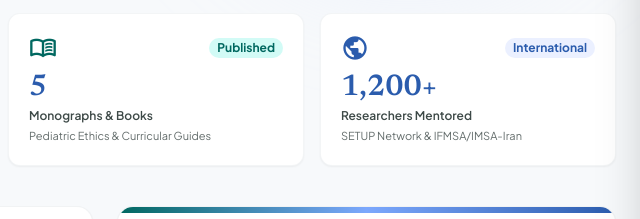
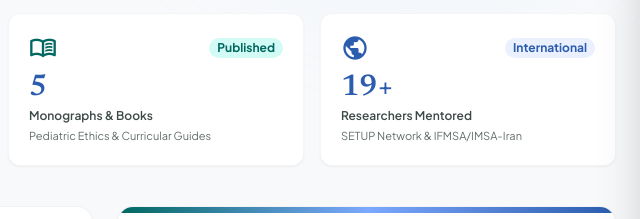
Before and after one commit to Fatemeh-Mokarrami/fatemeh-mokarrami.github.io, a plain HTML site: page index.html in a window 1280 px wide. Shown: the part 405-624 px from the top of the page, 640-1280 px from the left. Drawn offline with nearby package versions, Linux system fonts and the light colour scheme; files that its build step writes are made by us from their sources; files whose address does not match are found by name.

Commit message:
Update index.html

```diff
--- a/index.html
+++ b/index.html
@@ -289,7 +289,7 @@
               <span class="material-symbols-outlined text-secondary text-[28px] group-hover:scale-110 transition-transform">public</span>
               <span class="text-xs text-secondary font-bold bg-secondary-fixed/50 px-2 py-0.5 rounded-full">International</span>
             </div>
-            <div class="font-headline-lg text-3xl font-bold text-secondary font-newsreader">1,200+</div>
+            <div class="font-headline-lg text-3xl font-bold text-secondary font-newsreader">19+</div>
             <div class="font-label-md text-xs text-on-surface-variant font-semibold mt-0.5">Researchers Mentored</div>
             <div class="text-[11px] text-on-surface-variant/80 mt-1">SETUP Network &amp; IFMSA/IMSA-Iran</div>
           </div>
```
